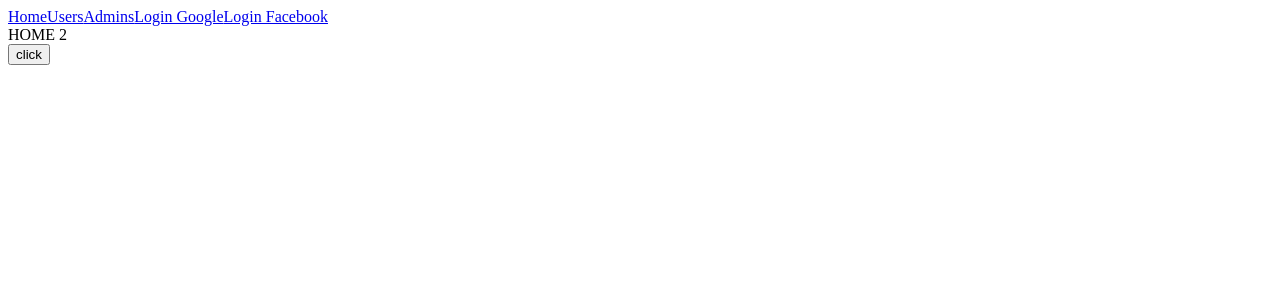
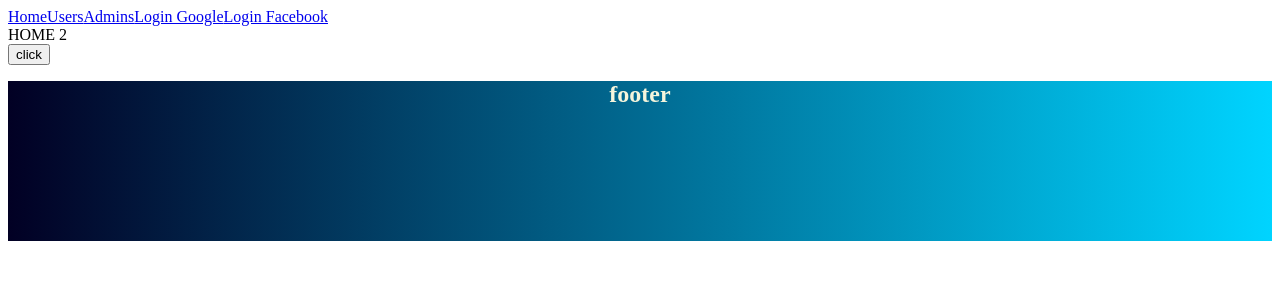
Before and after one commit to wozniaklukasz/JS_fullstack_playground, a React app: page / in a window 1280 px wide. Shown: the top 300 px of the page. Built offline with nearby package versions, Linux system fonts and the light colour scheme; no server answers; the HTML template or start-up script is replaced by a standard one.

Commit message:
add styled-components with ssr support

```diff
--- a/package.json
+++ b/package.json
@@ -42,6 +42,7 @@
     "redux": "^4.0.5",
     "redux-thunk": "^2.3.0",
     "serialize-javascript": "^4.0.0",
+    "styled-components": "^5.1.1",
     "webpack": "^4.44.1",
     "webpack-cli": "^3.3.12",
     "webpack-dev-server": "^3.11.0",
--- a/src/client/components/App.js
+++ b/src/client/components/App.js
@@ -1,14 +1,40 @@
 import React from "react";
+import styled from "styled-components";
 import {Container} from "react-bootstrap"
 import Header from "./Header";
 import Router from "../Routes";
+import Footer from "./Footer";
 
 const App = () => {
+  const GridWrapper = styled.div`
+    display: grid;
+    grid-template-rows: 1fr;
+    grid-template-areas:
+    "main"
+    "footer";
+    height: 100%;
+  `;
+
+  const GridMain = styled.div`
+    grid-area: main;
+  `;
+
+  const GridFooter = styled.div`
+    grid-area: footer;
+  `;
+
   return (
-    <Container>
-      <Header/>
-      <Router/>
-    </Container>
+    <GridWrapper>
+      <GridMain>
+        <Header/>
+        <Container>
+          <Router/>
+        </Container>
+      </GridMain>
+      <GridFooter>
+        <Footer/>
+      </GridFooter>
+    </GridWrapper>
   );
 };
 
--- /dev/null
+++ b/src/client/components/Footer.js
@@ -0,0 +1,23 @@
+import React from "react";
+import styled from "styled-components";
+
+const Footer = () => {
+  const Wrapper = styled.footer`
+    height: 10em;
+    background: linear-gradient(90deg, rgba(2,0,36,1) 0%, rgba(0,212,255,1) 100%);
+  `;
+
+  const Title = styled.h1`
+    font-size: 1.5em;
+    text-align: center;
+    color: beige;
+  `;
+
+  return (
+    <Wrapper>
+      <Title>footer</Title>
+    </Wrapper>
+  );
+};
+
+export default Footer;
--- a/src/client/components/Header.js
+++ b/src/client/components/Header.js
@@ -1,4 +1,5 @@
 import React, { useEffect } from "react";
+import {Container} from "react-bootstrap"
 import { Link } from "react-router-dom";
 import { useSelector, useDispatch } from "react-redux";
 import { getCurrentUser } from "./features/auth/authSelectors";
@@ -23,12 +24,12 @@ const Header = () => {
     );
 
   return (
-    <div>
+    <Container>
       <Link to="/">Home</Link>
       <Link to="/users">Users</Link>
       <Link to="/admins">Admins</Link>
       {authButton(currentUser)}
-    </div>
+    </Container>
   );
 };
 
```
Also changed, not shown: src/helpers/renderer.js (+7 -2 lines), 2 other files (tests, documents, lock files or other folders).
